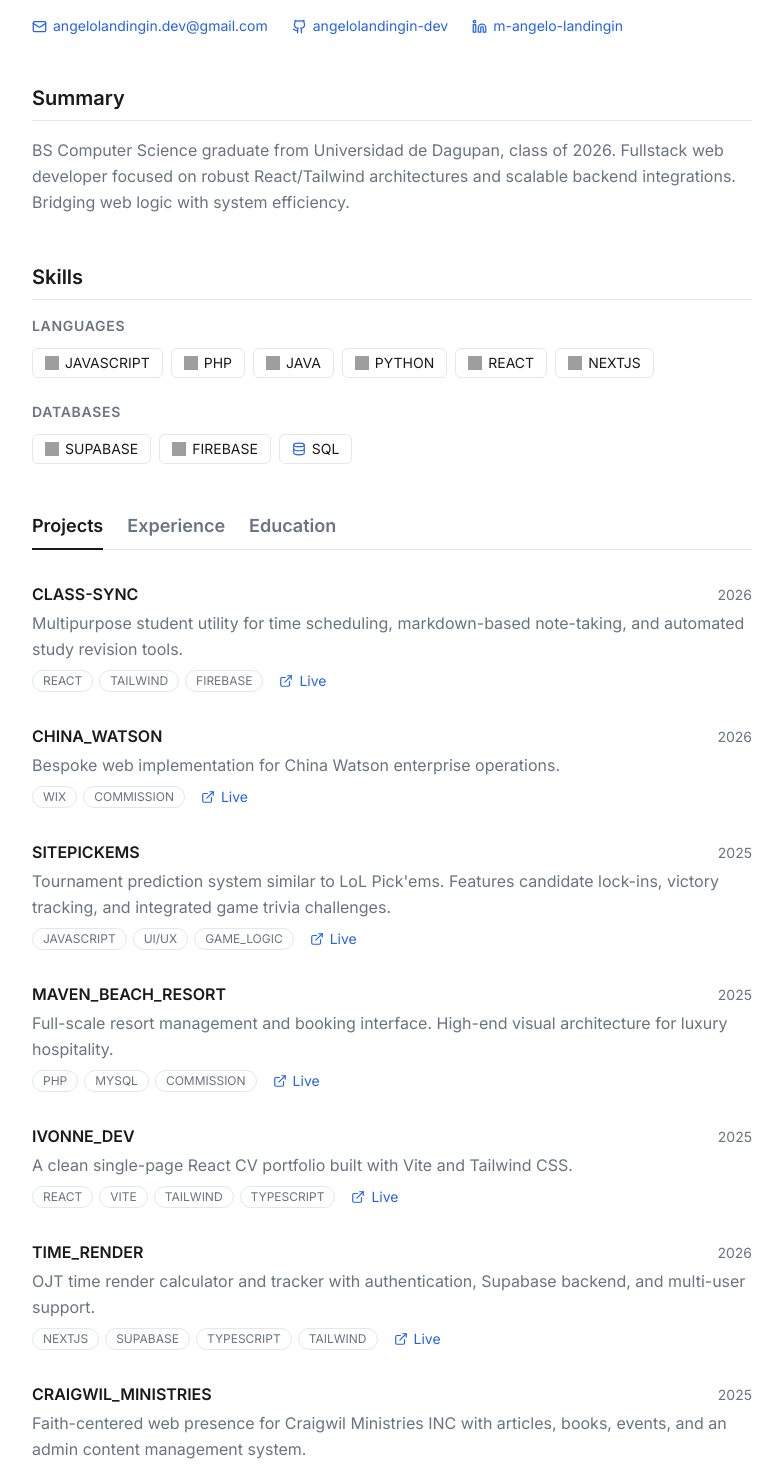
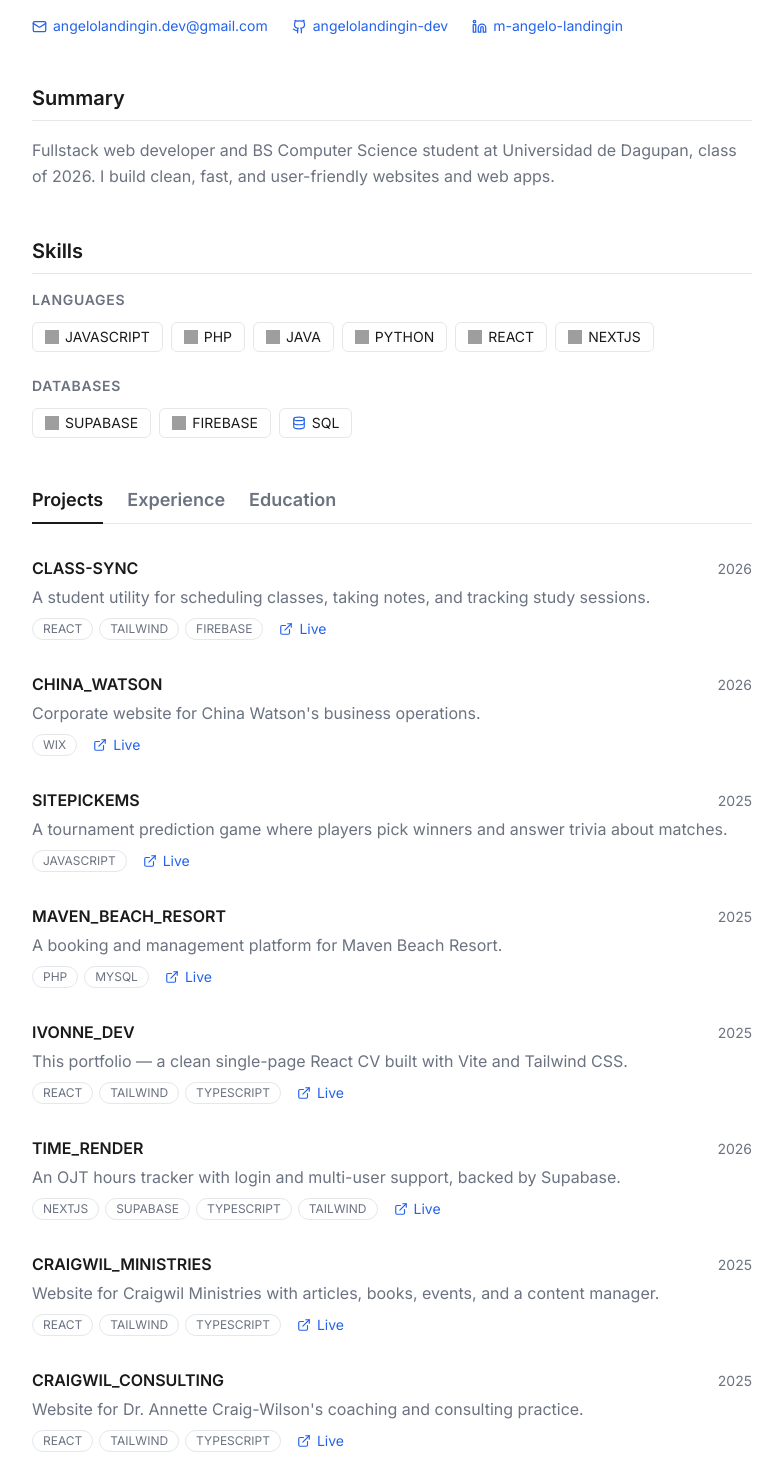
Before and after one commit to angelolandingin-dev/IvonneDev, a React (Vite) app: page / in a window 1280 px wide. Shown: the part 140-1609 px from the top of the page, without its empty margins (248-1031 px from the left). Built offline with nearby package versions, Linux system fonts and the light colour scheme; grey boxes are pictures that could not be loaded.

Commit message:
refactor(portfolio): clean up summary and project copy

```diff
--- a/src/App.tsx
+++ b/src/App.tsx
@@ -6,7 +6,7 @@ const PROJECTS: Project[] = [
   {
     id: "v-02",
     title: "CLASS-SYNC",
-    description: "Multipurpose student utility for time scheduling, markdown-based note-taking, and automated study revision tools.",
+    description: "A student utility for scheduling classes, taking notes, and tracking study sessions.",
     tags: ["REACT", "TAILWIND", "FIREBASE"],
     year: "2026",
     link: "https://class-sync-red.vercel.app/"
@@ -14,39 +14,39 @@ const PROJECTS: Project[] = [
   {
     id: "c-02",
     title: "CHINA_WATSON",
-    description: "Bespoke web implementation for China Watson enterprise operations.",
-    tags: ["WIX", "COMMISSION"],
+    description: "Corporate website for China Watson's business operations.",
+    tags: ["WIX"],
     year: "2026",
     link: "https://www.chinawatson.com/"
   },
   {
     id: "v-01",
     title: "SITEPICKEMS",
-    description: "Tournament prediction system similar to LoL Pick'ems. Features candidate lock-ins, victory tracking, and integrated game trivia challenges.",
-    tags: ["JAVASCRIPT", "UI/UX", "GAME_LOGIC"],
+    description: "A tournament prediction game where players pick winners and answer trivia about matches.",
+    tags: ["JAVASCRIPT"],
     year: "2025",
     link: "https://ivonneschwie.github.io/SITEPickems/"
   },
   {
     id: "c-01",
     title: "MAVEN_BEACH_RESORT",
-    description: "Full-scale resort management and booking interface. High-end visual architecture for luxury hospitality.",
-    tags: ["PHP", "MYSQL", "COMMISSION"],
+    description: "A booking and management platform for Maven Beach Resort.",
+    tags: ["PHP", "MYSQL"],
     year: "2025",
     link: "https://www.mavenbeachresort.com/"
   },
   {
     id: "v-03",
     title: "IVONNE_DEV",
-    description: "A clean single-page React CV portfolio built with Vite and Tailwind CSS.",
-    tags: ["REACT", "VITE", "TAILWIND", "TYPESCRIPT"],
+    description: "This portfolio — a clean single-page React CV built with Vite and Tailwind CSS.",
+    tags: ["REACT", "TAILWIND", "TYPESCRIPT"],
     year: "2025",
     link: "https://ivonne.dev/"
   },
   {
     id: "v-04",
     title: "TIME_RENDER",
-    description: "OJT time render calculator and tracker with authentication, Supabase backend, and multi-user support.",
+    description: "An OJT hours tracker with login and multi-user support, backed by Supabase.",
     tags: ["NEXTJS", "SUPABASE", "TYPESCRIPT", "TAILWIND"],
     year: "2026",
     link: "https://angelolandingin.tech/"
@@ -54,24 +54,24 @@ const PROJECTS: Project[] = [
   {
     id: "c-03",
     title: "CRAIGWIL_MINISTRIES",
-    description: "Faith-centered web presence for Craigwil Ministries INC with articles, books, events, and an admin content management system.",
-    tags: ["REACT", "TAILWIND", "TYPESCRIPT", "COMMISSION"],
+    description: "Website for Craigwil Ministries with articles, books, events, and a content manager.",
+    tags: ["REACT", "TAILWIND", "TYPESCRIPT"],
     year: "2025",
     link: "https://craigwil-ministries.vercel.app/"
   },
   {
     id: "c-04",
     title: "CRAIGWIL_CONSULTING",
-    description: "Coaching and consulting platform for Dr. Annette Craig-Wilson's practice. Executive coaching, life strategy, and leadership training services.",
-    tags: ["REACT", "VITE", "TAILWIND", "TYPESCRIPT", "COMMISSION"],
+    description: "Website for Dr. Annette Craig-Wilson's coaching and consulting practice.",
+    tags: ["REACT", "TAILWIND", "TYPESCRIPT"],
     year: "2025",
     link: "https://craig-wilson-consulting.vercel.app/"
   },
   {
     id: "v-05",
     title: "RAINCRAFT",
-    description: "Minecraft-themed Rainmeter skin that turns your desktop into an inventory screen. Browse files, launch apps, and keep shortcuts organized in a familiar grid layout.",
-    tags: ["RAINMETER", "PYTHON", "CUSTOMIZATION", "MINECRAFT"],
+    description: "A Minecraft-themed desktop skin that turns your screen into an inventory-style launcher.",
+    tags: ["RAINMETER", "PYTHON"],
     year: "2026",
     link: "https://github.com/angelolandingin-dev/raincraft-github"
   }
@@ -189,9 +189,7 @@ export default function App() {
           <section aria-labelledby="summary-heading">
             <SectionHeading id="summary-heading">Summary</SectionHeading>
             <p className="leading-relaxed text-cv-muted">
-              BS Computer Science graduate from Universidad de Dagupan, class of 2026.
-              Fullstack web developer focused on robust React/Tailwind architectures and
-              scalable backend integrations. Bridging web logic with system efficiency.
+              Fullstack web developer and BS Computer Science student at Universidad de Dagupan, class of 2026. I build clean, fast, and user-friendly websites and web apps.
             </p>
           </section>
 
```
